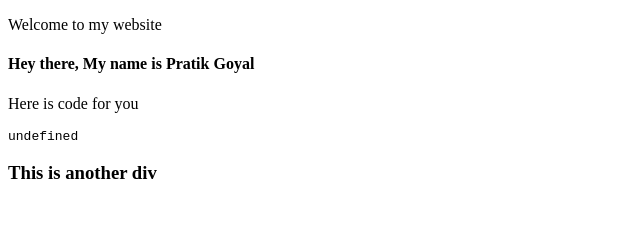
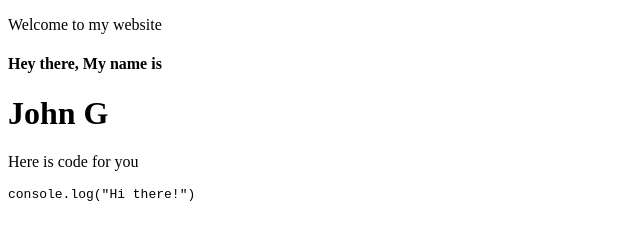
Before and after one commit to pratikgoyal9/js-fundamentals, a website: page 03_DOM/02_Query_Selector.html in a window 1280 px wide. Shown: the whole page, without its empty margins (0-640 px from the left). Drawn offline with Linux system fonts and the light colour scheme.

Commit message:
querySelector

```diff
--- a/03_DOM/02_Query_Selector.html
+++ b/03_DOM/02_Query_Selector.html
@@ -9,30 +9,60 @@
     <nav class="block">
       <p class="paragraph">Welcome to my website</p>
     </nav>
+    <!--     <div>
+      <div>
+        <h3>This is another div</h3>
+      </div>
+    </div> -->
     <div class="block">
-      <h4>Hey there, My name is <span id="username">Pratik Goyal</span></h4>
+      <h4>Hey there, My name is <span id="username">Pratik G</span></h4>
       <p class="paragraph">Here is code for you</p>
       <pre><code>console.log("Hi there!")</code></pre>
     </div>
-    <div>
-      <div>
-        <h3>This is another div</h3>
-      </div>
-    </div>
     <script>
-      // Query selector
-      /*
-      tagName
-      id using #
-      className using .
+      // Query selector - catches the first element
+      /* selectors
+            tagName
+            id using #
+            className using .
+         innerHTML
+         - returns HTML in string format
+          - use when you want to extract html inside the tag else something relevant like textContent
+          - use when you set with the html tag when manipulating DOM
       */
-      /*       const div = document.querySelector("div");
-      console.log(div.innerHTML);
-      div.innerHTML = "<h1>Hacked!!</h1>"; */
 
-      const pre = document.querySelector("pre");
-      console.log(pre.innerHTML);
-      pre.innerHTML = alert("Hello");
+      // using tagName
+      /*       const div = document.querySelector("div"); // using tagName
+      console.log(div.innerHTML); // returns a string
+      div.innerHTML = "<h1>Hacked!!</h1>"; // will replace above content with content mentioned here */
+
+      /*       const code = document.querySelector("code");
+      console.log(code.innerHTML);
+      code.innerHTML = alert("Hello"); */
+
+      // using id
+      const username = document.querySelector("#username");
+      username.innerHTML = "<h1>John G</h1>";
+
+      // using className
+      const paragraph = document.querySelector(".paragraph");
+      console.log(paragraph); // p.paragraph
+
+      // finding children or parent
+      const div = document.querySelector("div");
+      console.log(div.parentElement);
+
+      // finding all elements
+      const allElements = document.querySelectorAll(".block");
+      console.log(allElements);
+
+      allElements.forEach((e) => {
+        console.log(e); // prints element
+      });
+
+      allElements.forEach((e) => {
+        console.log(e.innerHTML); // prints string format of element
+      });
     </script>
   </body>
 </html>
```
